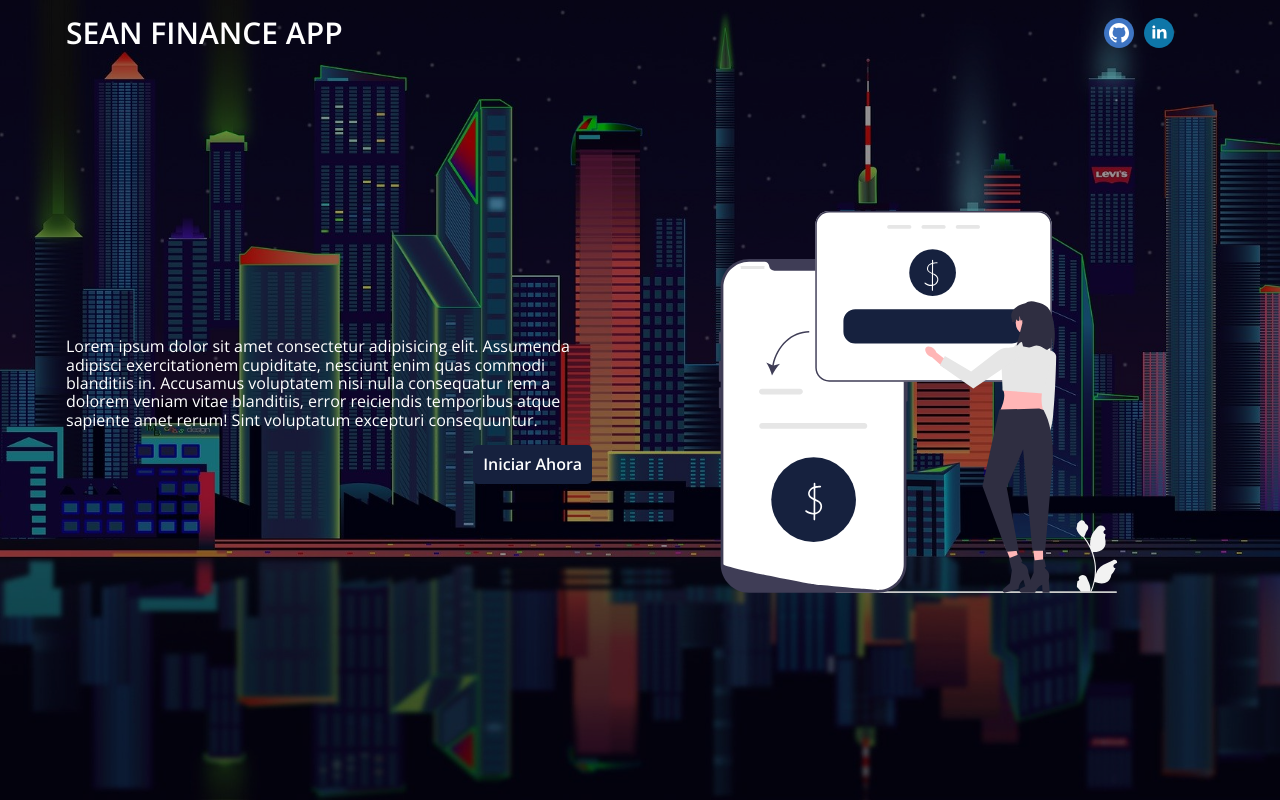
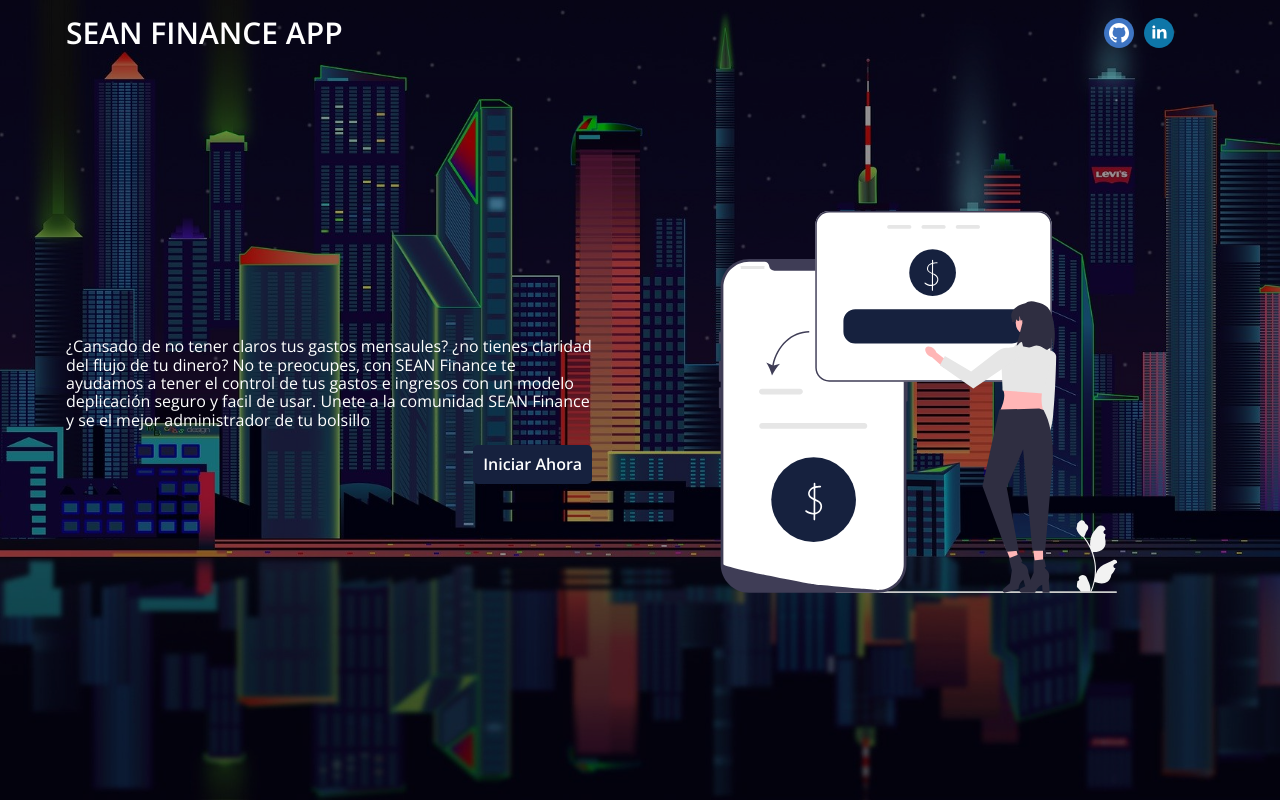
Before and after one commit to IamSASD/finance-app-front, a React (Vite) app: page / in a window 1280 px wide. Built offline with nearby package versions, Linux system fonts and the light colour scheme; no server answers.

Commit message:
cambio loremp de pagina de inicio

```diff
--- a/src/pages/Hero.jsx
+++ b/src/pages/Hero.jsx
@@ -17,7 +17,7 @@ export const Hero = () => {
                     <section className='hero-content'>
                         <div className='hero-content-text'>
                             <p className='hero-text'>
-                                Lorem ipsum dolor sit amet consectetur adipisicing elit. Assumenda adipisci exercitationem cupiditate, nesciunt enim quas commodi blanditiis in. Accusamus voluptatem nisi nulla consequatur rem a dolorem veniam vitae blanditiis, error reiciendis temporibus atque sapiente amet rerum! Sint voluptatum excepturi consequuntur.
+                            ¿Cansado de no tener claros tus gastos mensaules? ¿no tienes claridad del flujo de tu dinero? No te preocupes, con SEAN Finance te ayudamos a tener el control de tus gastos e ingresos con un modelo deplicación seguro y facil de usar. Unete a la comunidad SEAN Finance y se el mejor administrador de tu bolsillo
                             </p>
                             <div className='button-continer'>
                                 <Link to={ '/login' } className='button-start'>Iniciar Ahora</Link>
--- a/src/pages/User.jsx
+++ b/src/pages/User.jsx
@@ -31,6 +31,7 @@ export const User = () => {
       setUserData(res.data.user);
     } )
     .catch( err => console.log(err) );
+    return;
   }, [] )
 
   return (
```
